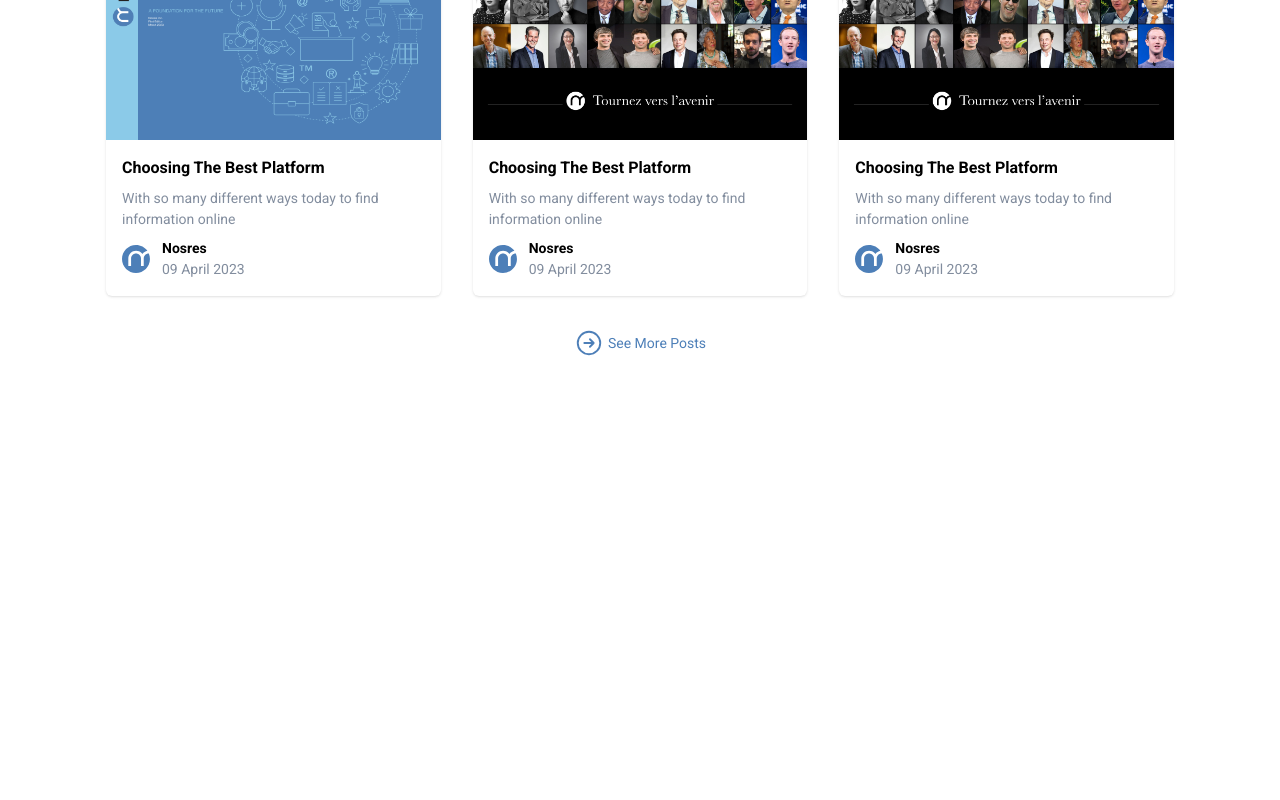
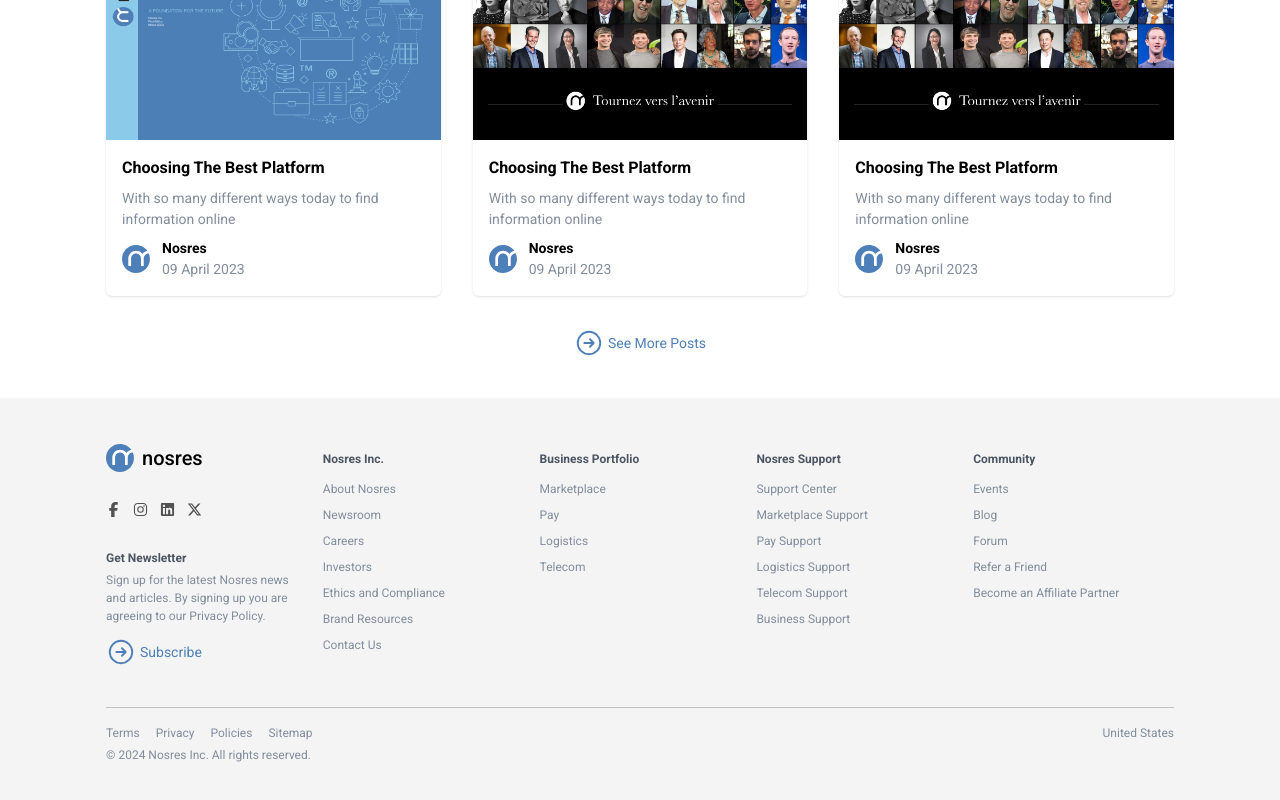
Before and after one commit to iamnafiz10/nosres-new, a Next.js app: page /home in a window 1280 px wide. Shown: the part 3334-4134 px from the top of the page. Before the commit the page ends 3692 px from the top, so only its background shows below. Built offline with nearby package versions, Linux system fonts and the light colour scheme.

Commit message:
check again

```diff
--- a/src/app/(SITE ONE)/home/page.tsx
+++ b/src/app/(SITE ONE)/home/page.tsx
@@ -1,4 +1,6 @@
 "use client"
+import Header from "./components/header/page";
+import Footer from "./components/footer/page";
 import Hero from "./components/hero/page";
 import Build from "./components/build/page";
 import Patner from "./components/patner/page";
@@ -6,10 +8,13 @@
 import Join from "./components/join/page";
 import Future from "./components/future/page";
 import WorkWith from "./components/workwith/page";
+import {BrowserRouter} from "react-router-dom";
 
 function Page() {
     return (
         <>
+            <BrowserRouter>
+                <Header/>
                 <Hero/>
                 <Build/>
                 <Patner/>
@@ -17,6 +22,8 @@
                 <Join/>
                 <Future/>
                 <WorkWith/>
+                <Footer/>
+            </BrowserRouter>
         </>
     );
 }
--- a/src/app/page.tsx
+++ b/src/app/page.tsx
@@ -1,19 +1,9 @@
 "use client"
-import {Suspense} from "react";
 import React from 'react';
-import Header from './(SITE ONE)/home/components/header/page'
-import Footer from './(SITE ONE)/home/components/footer/page'
-import {BrowserRouter} from "react-router-dom";
 
 function Page() {
     return (
         <>
-            <BrowserRouter>
-                <Suspense>
-                    <Header/>
-                    <Footer/>
-                </Suspense>
-            </BrowserRouter>
         </>
     );
 }
```
